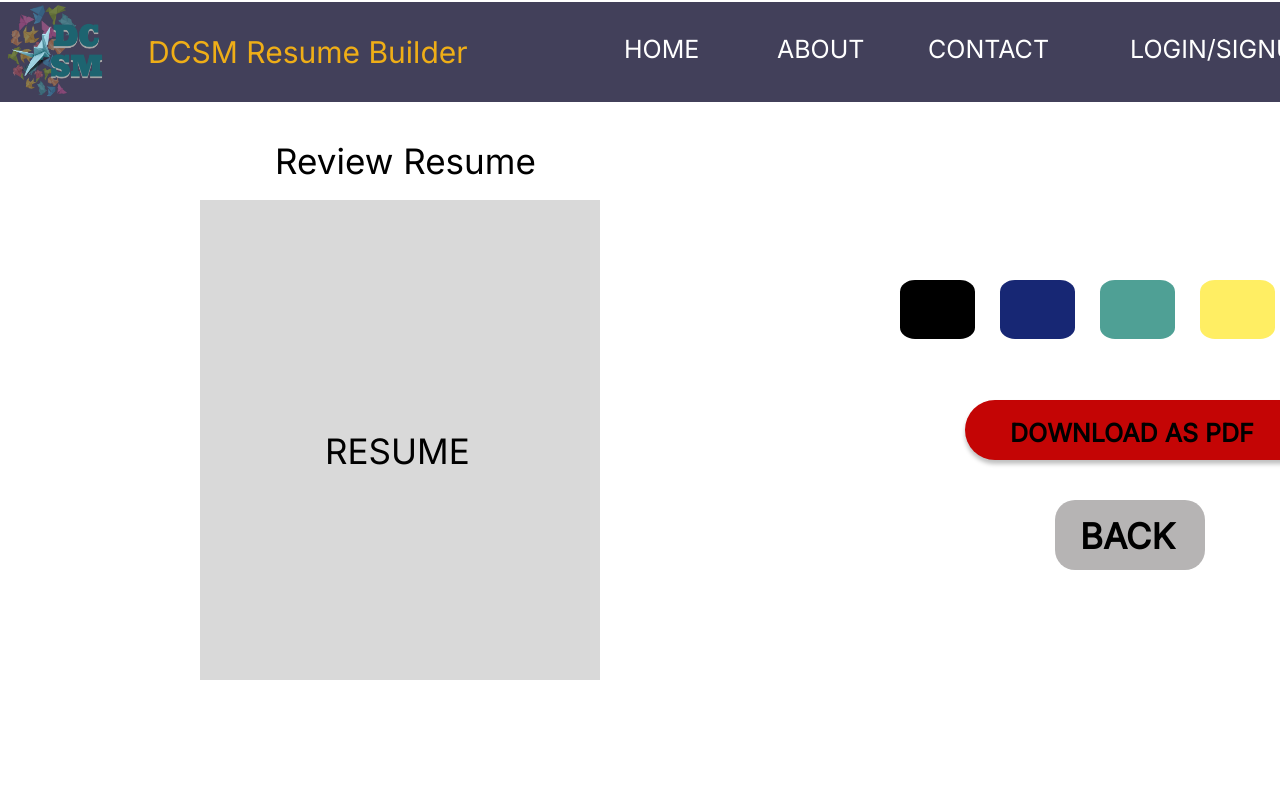
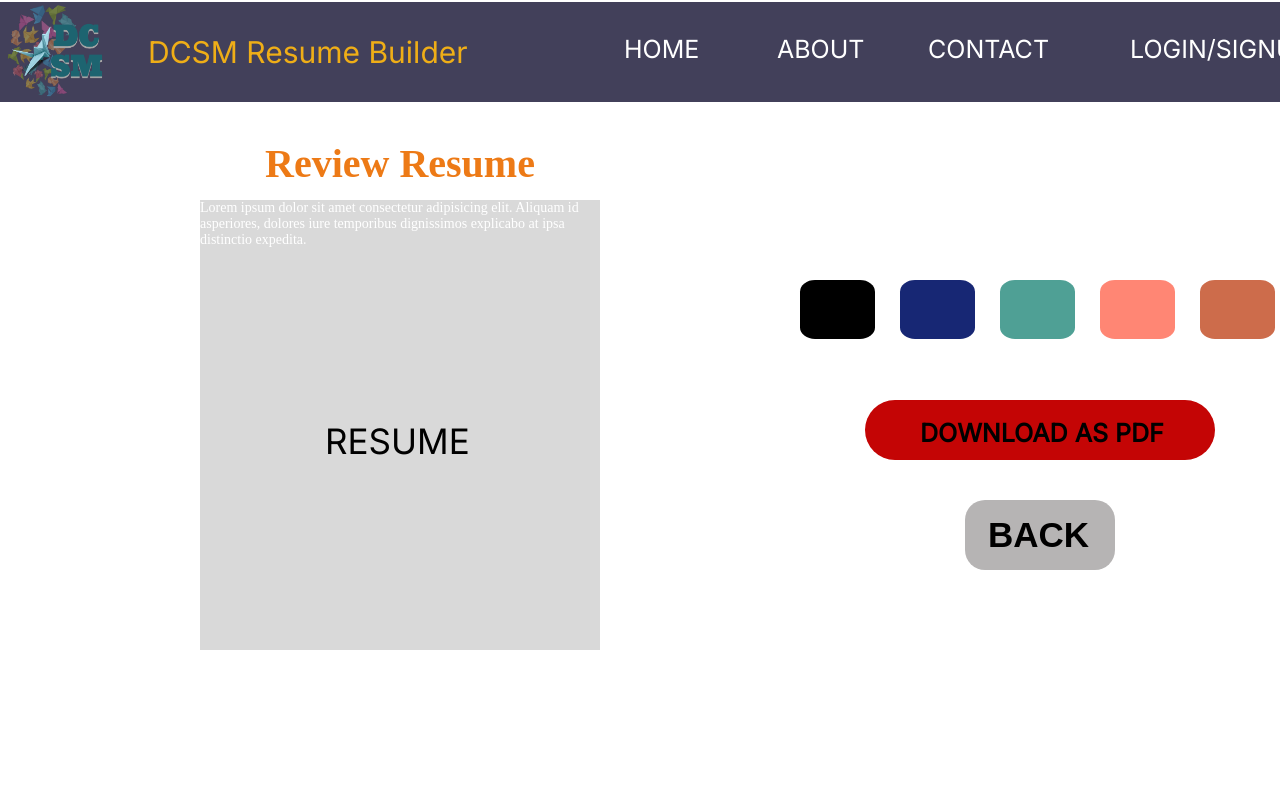
Before and after one commit to johnkevs15/Final_Project_in_WebDev, a PHP site: page / in a window 1280 px wide. Run offline with PHP 8.4, Linux system fonts and the light colour scheme.

Commit message:
Updated with some functions

```diff
--- a/index.html
+++ b/index.html
@@ -1,38 +1,72 @@
 <!DOCTYPE html>
 <html>
+
 <head>
   <link rel="stylesheet" href="style.css">
-    <link
-      href="https://fonts.googleapis.com/css?family=Inter&display=swap"
-      rel="stylesheet">
+  <link href="https://fonts.googleapis.com/css?family=Inter&display=swap" rel="stylesheet">
   <title>Change Color</title>
 
 </head>
+
 <body>
   <div class="Frame7">
     <span class="review">Review Resume</span>
     <div class="backbox"></div>
     <div class="pdfback"></div>
-      <span class="download">DOWNLOAD AS PDF</span>
-      <span class="back">BACK</span>
-      <div class="templatesample"></div>
+    <span class="download" onclick="confirm()">DOWNLOAD AS PDF</span>
+    <div class="back">
+      <a href="back">BACK</a>
+    </div>
+    <div class="templatesample" id="templatesample">
+      <p style="color: white;">Lorem ipsum dolor sit amet consectetur adipisicing elit. Aliquam id asperiores, dolores iure temporibus
+        dignissimos explicabo at ipsa distinctio expedita.</p>
+    </div>
     <span class="resume">RESUME</span>
     <div class="header">
       <img src="./DCSM.png">
       <span>DCSM Resume Builder</span>
     </div>
+    <div>
       <span class="home">HOME</span>
       <span class="about">ABOUT</span>
       <span class="contact">CONTACT</span>
       <span class="login">LOGIN/SIGNUP</span>
-      <div class="color1"></div>
-      <div class="color2"></div>
-      <div class="color3"></div>
-      <div class="color4"></div>
-      <div class="color5"></div>
-
-
-
+    </div>
+    <div class="color1" onclick="changeColor1()"></div>
+    <div class="color2" onclick="changeColor2()"></div>
+    <div class="color3" onclick="changeColor3()"></div>
+    <div class="color4" onclick="changeColor4()"></div>
+    <div class="color5" onclick="changeColor5()"></div>
+    <div class="popup" id="popup">
+      <h2 onclick="exit()">X</h2>
+      <h3>Do you already have an account?</h3>
+      <a href="https://code.tutsplus.com/tutorials/confirm-yes-or-no-with-javascript--cms-37532"><button>Yes</button></a>
+      <button>No</button>
+    </div>
   </div>
 </body>
+<script>
+  function changeColor1() {
+    document.getElementById("templatesample").style.background = "black";
+  }
+  function changeColor2() {
+    document.getElementById("templatesample").style.background = "rgba(23, 39, 116, 1)";
+  }
+  function changeColor3() {
+    document.getElementById("templatesample").style.background = "rgba(79, 160, 149, 1)";
+  }
+  function changeColor4() {
+    document.getElementById("templatesample").style.background = "#FF8674";
+  }
+  function changeColor5() {
+    document.getElementById("templatesample").style.background = "#CD6C4B";
+  }
+  function confirm() {
+    document.getElementById("popup").style.display = "block";
+  }
+  function exit() {
+    document.getElementById("popup").style.display = "none";
+  }
+</script>
+
 </html>
--- a/style.css
+++ b/style.css
@@ -9,7 +9,6 @@
   }
   .Frame7 {
     width: 100%;
-    /* height: 1024px; */
     min-height: 100vh;
     background: rgba(255, 255, 255, 1);
     opacity: 1;
@@ -20,13 +19,13 @@
   }
   .review {
     width: 351px;
-    color: rgba(0, 0, 0, 1);
+    color: rgb(237, 122, 22);
     position: absolute;
     top: 140px;
-    left: 275px;
-    font-family: Inter;
-    font-weight: Regular;
-    font-size: 35px;
+    left: 265px;
+    font-family: serif;
+    font-size: 40px;
+    font-weight: Bold;
     opacity: 1;
     text-align: left;
   }
@@ -37,7 +36,7 @@
     opacity: 1;
     position: absolute;
     top: 500px;
-    left: 1055px;
+    left: 965px;
     overflow: hidden;
     border-top-left-radius: 20px;
     border-top-right-radius: 20px;
@@ -51,40 +50,52 @@
     opacity: 1;
     position: absolute;
     top: 400px;
-    left: 965px;
+    left: 865px;
     border-top-left-radius: 35px;
     border-top-right-radius: 35px;
     border-bottom-left-radius: 35px;
     border-bottom-right-radius: 35px;
-    box-shadow: 0px 4px 4px rgba(0, 0, 0, 0.25);
     overflow: hidden;
+    transition-duration: 1000ms;
+    transition-property: all;
+    cursor: pointer;
   }
+  .pdfback:hover{
+    background: rgb(165, 164, 163);
+    transform: rotate(180deg);
+  }
+
   .download {
     width: 145px;
     color: black;
     position:relative;
     top: 418px;
-    left: 1010px;
+    left: 920px;
     font-family: Inter;
     font-weight: Bold;
     font-size: 25px;
     opacity: 1;
+    cursor: pointer;
   }
   .back {
     width: 145px;
     color: rgba(0, 0, 0, 1);
     position: absolute;
     top: 515px;
-    left: 1080px;
-    font-family: Inter;
+    left: 988px;
+    font-family: Arial;
     font-weight: Bold;
     font-size: 35px;
     opacity: 1;
     text-align: left;
   }
+  a{
+    text-decoration: none;
+    color: black;
+  }
   .templatesample {
     width: 400px;
-    height: 480px;
+    height: 450px;
     background: rgba(217, 217, 217, 1);
     opacity: 1;
     position: absolute;
@@ -96,7 +107,7 @@
     width: 180px;
     color: rgba(0, 0, 0, 1);
     position: absolute;
-    top: 430px;
+    top: 420px;
     left: 325px;
     font-family: Inter;
     font-weight: Regular;
@@ -187,8 +198,14 @@
     opacity: 1;
     position: absolute;
     top: 280px;
-    left: 900px;
+    left: 800px;
     border-radius: 20%;
+    transition-duration: 1000ms;
+    transition-property: all;
+  }
+  .color1:hover{
+    background: black;
+    transform: rotate(180deg);
   }
   .color2 {
     width: 75px;
@@ -197,8 +214,14 @@
     opacity: 1;
     position: absolute;
     top: 280px;
-    left: 1000px;
+    left: 900px;
     border-radius: 20%;
+    transition-duration: 1000ms;
+    transition-property: all;
+  }
+  .color2:hover{
+    background: rgba(23, 39, 116, 1);
+    transform: rotate(180deg);
   }
   .color3 {
     width: 75px;
@@ -207,26 +230,69 @@
     opacity: 1;
     position: absolute;
     top: 280px;
-    left: 1100px;
+    left: 1000px;
     border-radius: 20%;
+    transition-duration: 1000ms;
+    transition-property: all;
   }
+  .color3:hover{
+    background: rgba(79, 160, 149, 1);
+    transform: rotate(180deg);
+  }
+
   .color4 {
     width: 75px;
     height: 59px;
-    background: rgba(255, 238, 99, 1);
+    background: #FF8674;
+    opacity: 1;
+    position: absolute;
+    top: 280px;
+    left: 1100px;
+    border-radius: 20%;
+    transition-duration: 1000ms;
+    transition-property: all;
+  }
+  .color4:hover{
+    background: #FF8674;
+    transform: rotate(180deg);
+  }
+  .color5 {
+    width: 75px;
+    height: 59px;
+    background: #CD6C4B;
     opacity: 1;
     position: absolute;
     top: 280px;
     left: 1200px;
     border-radius: 20%;
+    transition-duration: 1000ms;
+    transition-property: all;
   }
-  .color5 {
-    width: 75px;
-    height: 59px;
-    background: rgba(224, 192, 151, 1);
-    opacity: 1;
+  .color5:hover{
+    background: #CD6C4B;
+    transform: rotate(180deg);
+  }
+  .popup {
+    display: none;
+    border: 1px solid black;
+    height: 200px;
+    width: 300px;
+    background-color: white;
     position: absolute;
-    top: 280px;
-    left: 1299px;
-    border-radius: 20%;
+    top: 50%;
+    left: 38%;
+    text-align: center;
   }
+  h3{
+    margin-top: 18%;
+
+  }
+  button{
+    margin-top: 5%;
+    padding: 8px 12px;
+  }
+  h2{
+    text-align:end ;
+    margin-right: 2%;
+    cursor: pointer;
+  }
```
Lines whose indentation alone changed are shown as unchanged.
